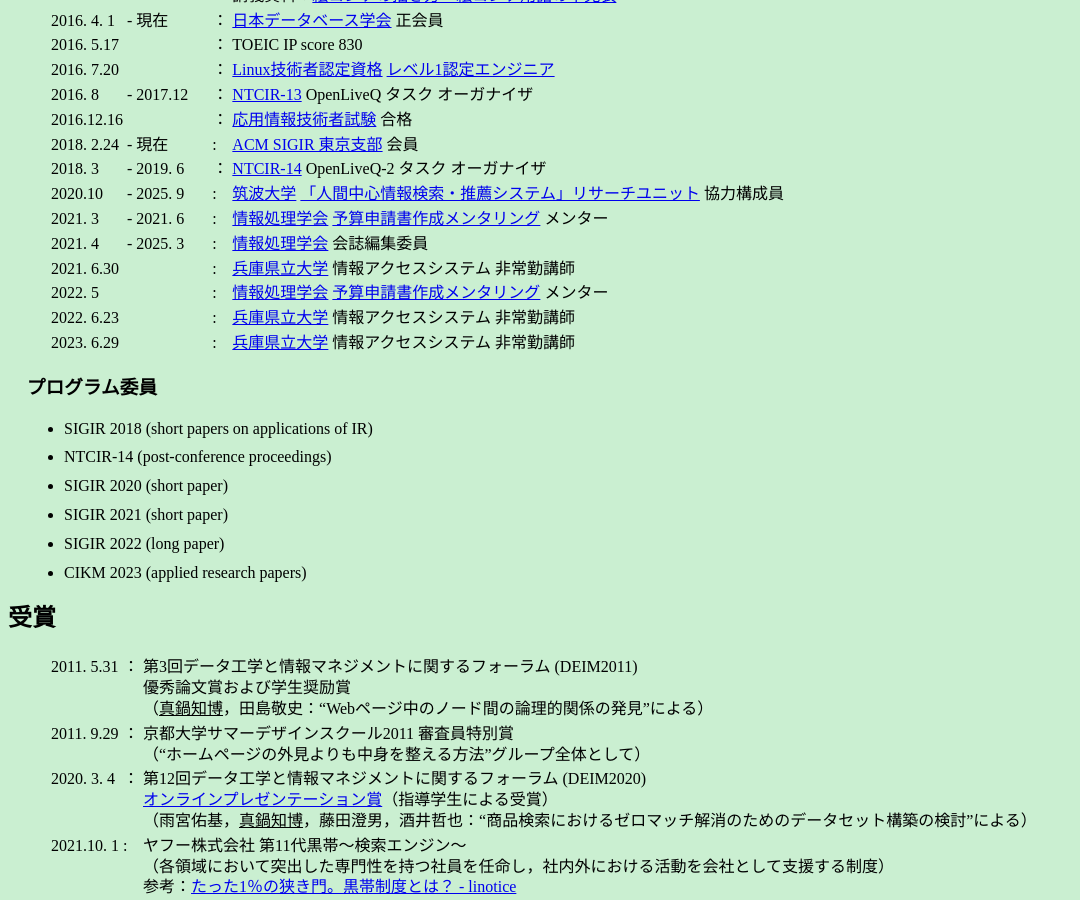
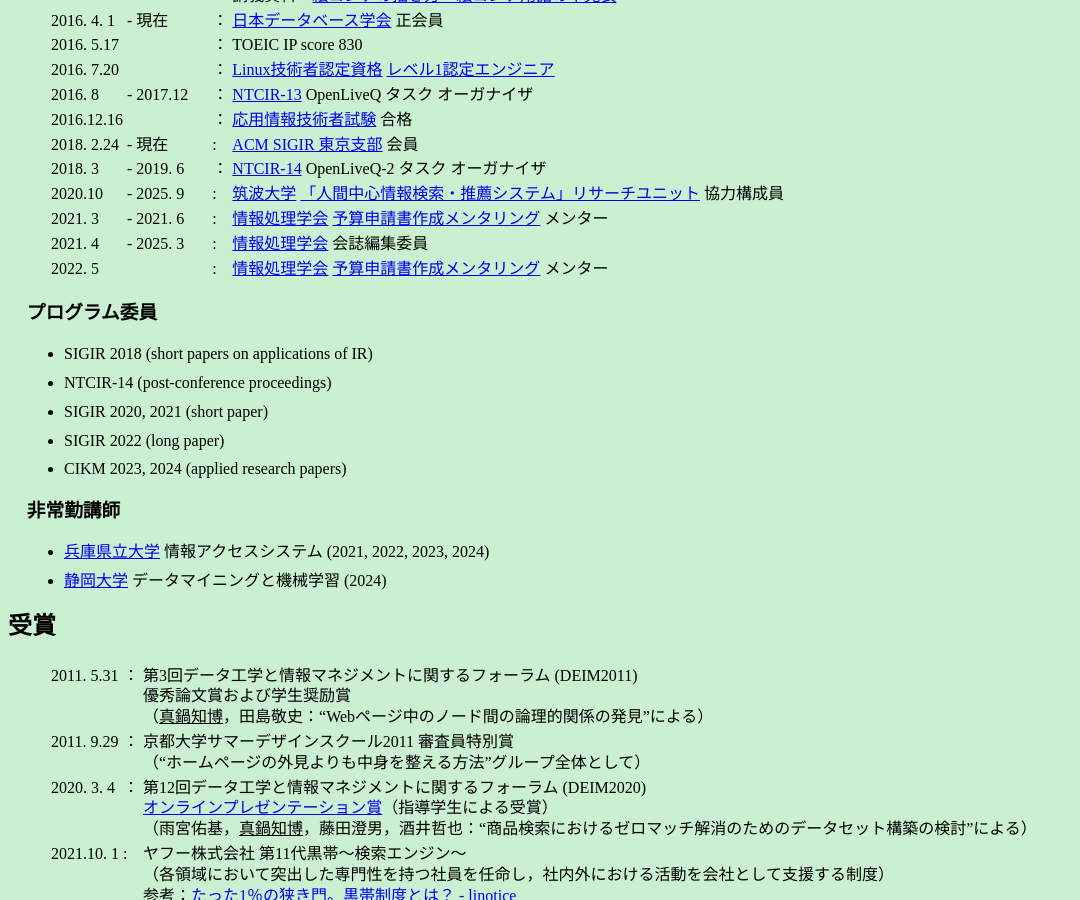
Before and after one commit to tmanabe/tmanabe.github.io, a Jekyll site: the page built from index-jp.md, in a window 1280 px wide and 900 px high, scrolled down 1991 px. Shown: the whole window, without its empty margins (0-1080 px from the left). Built offline with Jekyll 4.4.1, drawn with Linux system fonts in a browser that asks for light colours.

Commit message:
50th commit

```diff
--- a/index-jp.md
+++ b/index-jp.md
@@ -68,26 +68,28 @@
 |2016. 5.17| |          |：|TOEIC IP score 830|
 |2016. 7.20| |          |：|[Linux技術者認定資格](http://www.lpi.or.jp/) [レベル1認定エンジニア](http://www.lpi.or.jp/lpic1/)|
 |2016. 8   |-|2017.12   |：|[NTCIR-13](http://research.nii.ac.jp/ntcir/ntcir-13/index-ja.html) OpenLiveQ タスク オーガナイザ|
-|2016.12.16| |          |：|[応用情報技術者試験](https://www.jitec.ipa.go.jp/1_11seido/ap.html) 合格|
+|2016.12.16| |          |：|[応用情報技術者試験](https://www.ipa.go.jp/shiken/kubun/ap.html) 合格|
 |2018. 2.24|-|現在      |:|[ACM SIGIR 東京支部](http://sigir.jp/) 会員|
 |2018. 3   |-|2019. 6   |：|[NTCIR-14](http://research.nii.ac.jp/ntcir/ntcir-14/index-ja.html) OpenLiveQ-2 タスク オーガナイザ|
 |2020.10   |-|2025. 9   |: |[筑波大学](http://www.tsukuba.ac.jp/) [「人間中心情報検索・推薦システム」リサーチユニット](https://hcir.slis.tsukuba.ac.jp/) 協力構成員|
 |2021. 3   |-|2021. 6   |: |[情報処理学会](https://www.ipsj.or.jp/index.html) [予算申請書作成メンタリング](https://www.ipsj.or.jp/education/mentoring.html) メンター|
 |2021. 4   |-|2025. 3   |: |[情報処理学会](https://www.ipsj.or.jp/index.html) 会誌編集委員|
-|2021. 6.30| |          |: |[兵庫県立大学](https://www.u-hyogo.ac.jp/) 情報アクセスシステム 非常勤講師|
 |2022. 5   | |          |: |[情報処理学会](https://www.ipsj.or.jp/index.html) [予算申請書作成メンタリング](https://www.ipsj.or.jp/education/mentoring.html) メンター|
-|2022. 6.23| |          |: |[兵庫県立大学](https://www.u-hyogo.ac.jp/) 情報アクセスシステム 非常勤講師|
-|2023. 6.29| |          |: |[兵庫県立大学](https://www.u-hyogo.ac.jp/) 情報アクセスシステム 非常勤講師|
 
 
 ### プログラム委員
 
 * SIGIR 2018 (short papers on applications of IR)
 * NTCIR-14 (post-conference proceedings)
-* SIGIR 2020 (short paper)
-* SIGIR 2021 (short paper)
+* SIGIR 2020, 2021 (short paper)
 * SIGIR 2022 (long paper)
-* CIKM 2023 (applied research papers)
+* CIKM 2023, 2024 (applied research papers)
+
+
+### 非常勤講師
+
+* [兵庫県立大学](https://www.u-hyogo.ac.jp/) 情報アクセスシステム (2021, 2022, 2023, 2024)
+* [静岡大学](https://www.shizuoka.ac.jp/) データマイニングと機械学習 (2024)
 
 
 ## 受賞
```
Also changed, not shown: index.md (+8 -6 lines), papers-jp.md (+1 -0 lines).
